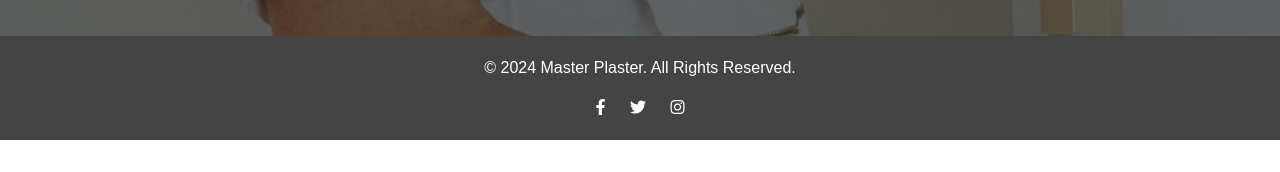
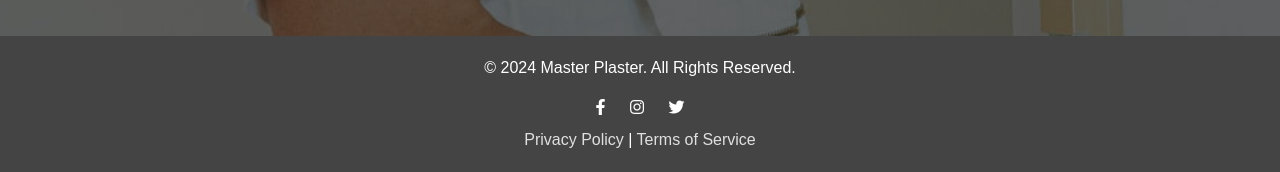
Before and after one commit to Flowery7/plaster-testsite1, a plain HTML site: page form.html in a window 1280 px wide. Shown: the part 844-1016 px from the top of the page. Before the commit the page ends 984 px from the top, so only its background shows below. Drawn offline with nearby package versions, Linux system fonts and the light colour scheme.

Commit message:
Update form.html
Edited html to match index.html

```diff
--- a/form.html
+++ b/form.html
@@ -240,14 +240,18 @@
     </section>
 
     <!-- Footer -->
-    <footer>
+   <footer>
         <div class="container text-center">
             <p>&copy; 2024 Master Plaster. All Rights Reserved.</p>
             <div class="social-icons">
                 <a href="#"><i class="fab fa-facebook-f"></i></a>
+                <a href="#"><i class="fab fa-instagram"></i></a>
                 <a href="#"><i class="fab fa-twitter"></i></a>
-                <a href="#"><i class="fab fa-instagram"></i></a>
-            </div>
+                </div>
+ <div class="quick-links mt-2">
+   <a href="privacy.html" class="text-decoration-none" style="color: #e0e0e0; transition: color 0.3s;" onmouseover="this.style.color='#fff';" onmouseout="this.style.color='#e0e0e0';">Privacy Policy</a> |
+   <a href="terms.html" class="text-decoration-none" style="color: #e0e0e0; transition: color 0.3s;" onmouseover="this.style.color='#fff';" onmouseout="this.style.color='#e0e0e0';">Terms of Service</a>
+ </div>
         </div>
     </footer>
 
```
